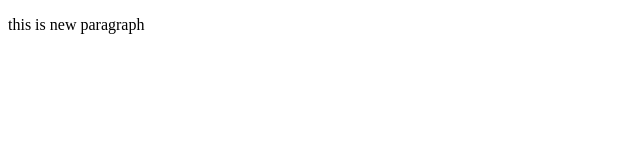
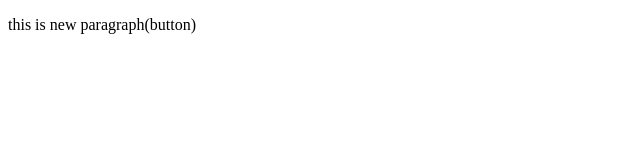
Before and after one commit to KrishnaKashid/localrepo, a plain HTML site: page index.html in a window 1280 px wide. Shown: the full height of the page, 0-640 px from the left. Drawn offline with Linux system fonts and the light colour scheme.

```diff
--- a/index.html
+++ b/index.html
@@ -6,6 +6,6 @@
     <title>Document</title>
 </head>
 <body>
-   <p> this is new paragraph</p>
+   <p> this is new paragraph(button)</p>
 </body>
 </html>
```
